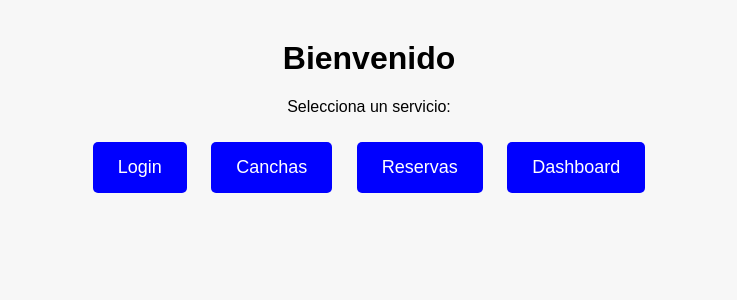
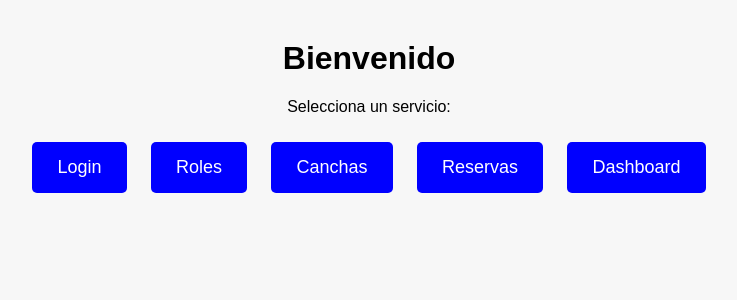
Before and after one commit to DravenJr/Proyecto_reservas, a Django app: template api_gateway/templates/index.html in a window 1280 px wide. Shown: the part 68-368 px from the top of the page, without its empty margins (271-1008 px from the left). Run offline with Django 4.2, Linux system fonts and the light colour scheme; the template is opened without the code that fills it, so the values that code supplies are empty.

Commit message:
Agregadas vistas y templates de home para auth_service y api

```diff
--- a/api_gateway/templates/index.html
+++ b/api_gateway/templates/index.html
@@ -61,6 +61,7 @@
     <h1>Bienvenido</h1>
     <p>Selecciona un servicio:</p>
     <a href="/auth" class="btn">Login</a>
+    <a href="/roles" class="btn">Roles</a>
     <a href="/fields" class="btn">Canchas</a>
     <a href="/bookings-page" class="btn">Reservas</a>
     <a href="/admin" class="btn">Dashboard</a>
--- a/auth_service/api/urls.py
+++ b/auth_service/api/urls.py
@@ -1,4 +1,3 @@
-
 from django.urls import path
 from .views import RegisterView, ProfileView, HomeView
 from rest_framework_simplejwt.views import TokenObtainPairView, TokenRefreshView
--- a/bookings_service/api/views.py
+++ b/bookings_service/api/views.py
@@ -15,7 +15,6 @@ class BookingViewSet(viewsets.ModelViewSet):
             return Booking.objects.all().order_by('-start')
         return Booking.objects.filter(user_id=user.id).order_by('-start')
 
-    #Mensaje para usuarios no autenticados al intentar acceder a la API
     def list(self, request, *args, **kwargs):
         if not request.user.is_authenticated:
             return Response(
```
